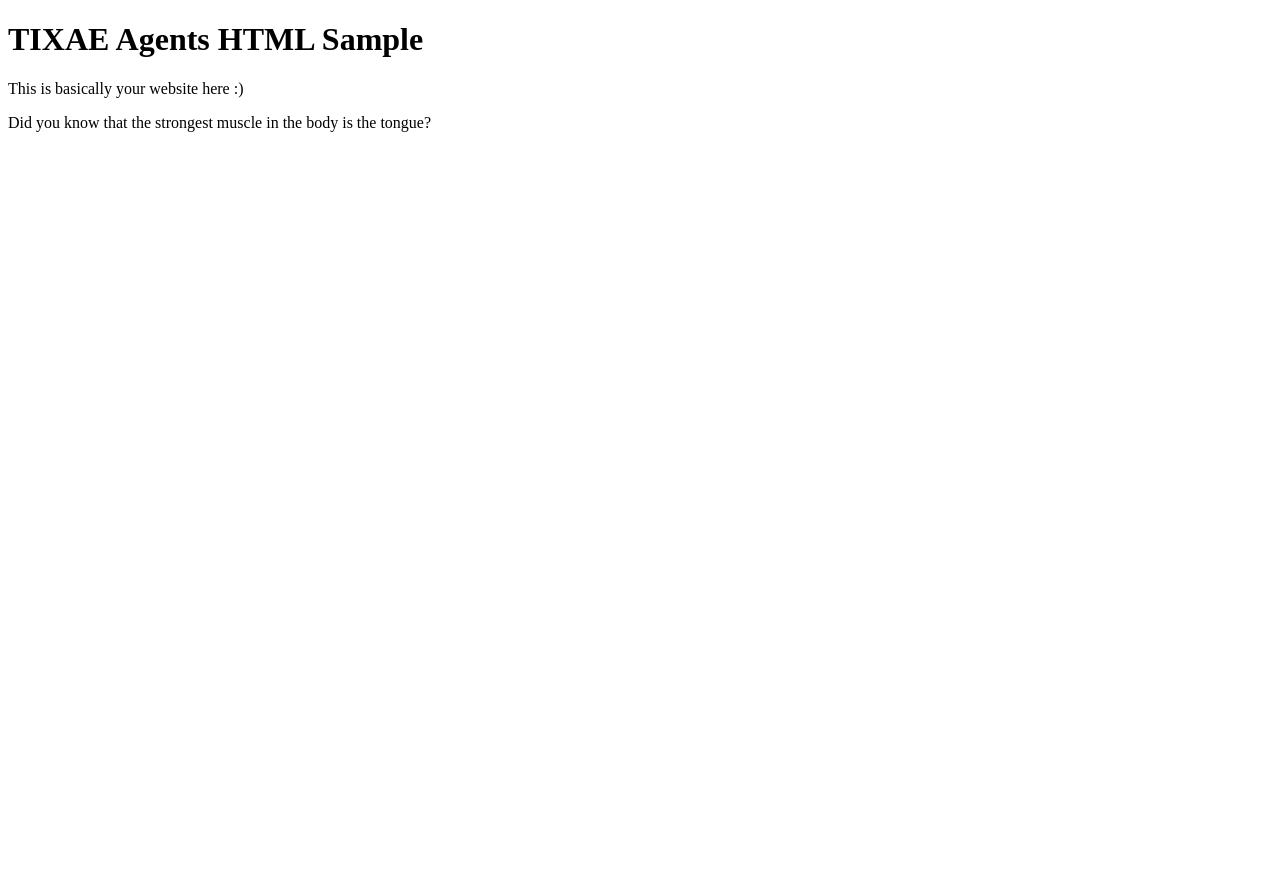
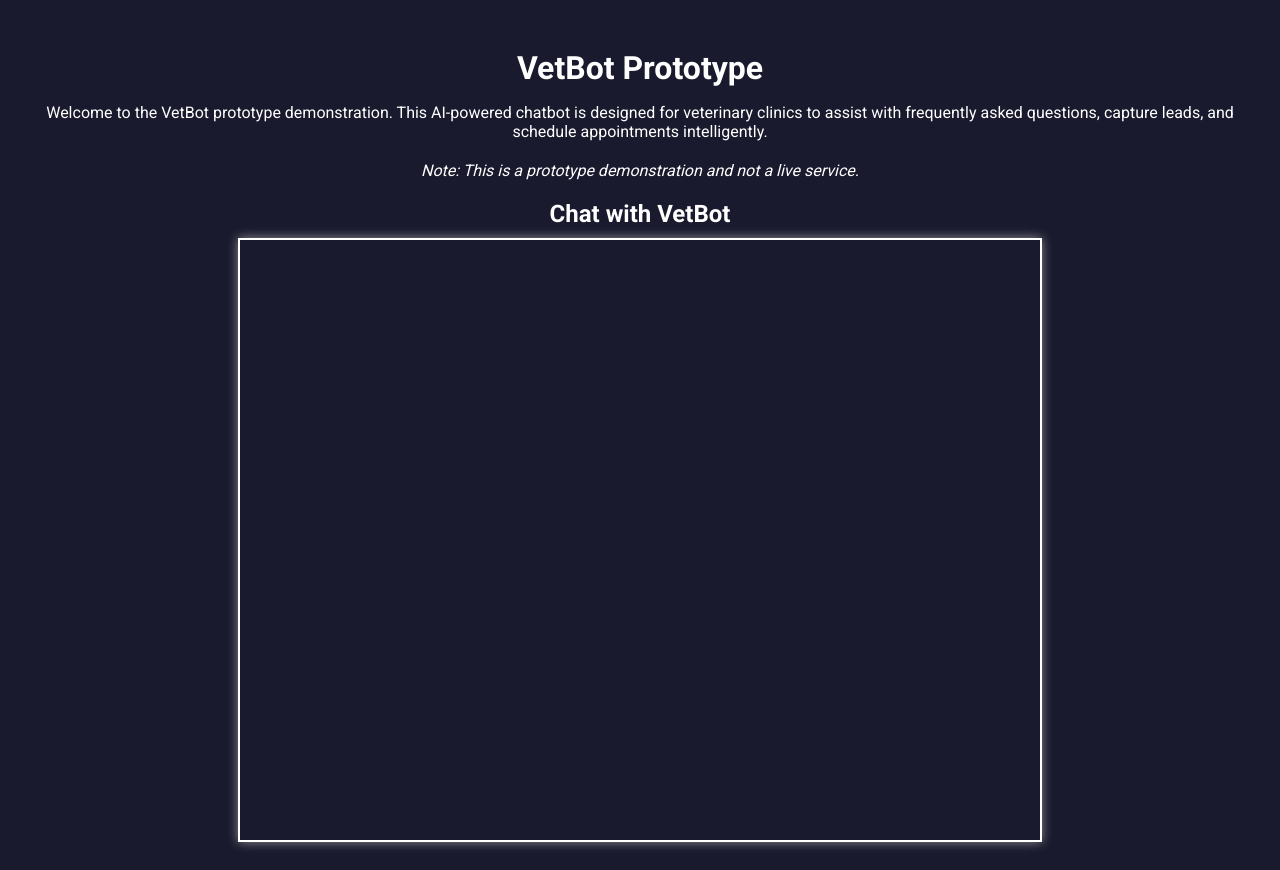
Before and after one commit to U5MNX/vetbot-prototype, a plain HTML site: page index.html in a window 1280 px wide. Before the commit the page ends 800 px from the top, so only its background shows below. Drawn offline with Linux system fonts and the light colour scheme.

Commit message:
Update: modified index.html

```diff
--- a/index.html
+++ b/index.html
@@ -3,48 +3,61 @@
     <head>
         <meta charset="UTF-8" />
         <meta name="viewport" content="width=device-width, initial-scale=1.0" />
-        <title>TIXAE Agents HTML Sample</title>
+        <title>VetBot Prototype</title>
+        <link href="https://fonts.googleapis.com/css2?family=Roboto:wght@400;700&display=swap" rel="stylesheet">
+        <style>
+            body {
+                background-color: #1a1a2e;
+                color: #fff;
+                font-family: 'Roboto', sans-serif;
+                text-align: center;
+                padding: 20px;
+            }
+            h1, h2 {
+                margin-bottom: 10px;
+            }
+            p {
+                margin-bottom: 20px;
+            }
+            #VG_OVERLAY_CONTAINER {
+                width: 800px;
+                height: 600px;
+                margin: 0 auto;
+                border: 2px solid #fff;
+                box-shadow: 0 0 10px rgba(255,255,255,0.5);
+            }
+        </style>
     </head>
     <body>
-        <h1>TIXAE Agents HTML Sample</h1>
-        <p>This is basically your website here :)</p>
-        <p>Did you know that the strongest muscle in the body is the tongue?</p>
+        <h1>VetBot Prototype</h1>
+        <p>Welcome to the VetBot prototype demonstration. This AI-powered chatbot is designed for veterinary clinics to assist with frequently asked questions, capture leads, and schedule appointments intelligently.</p>
+        <p><em>Note: This is a prototype demonstration and not a live service.</em></p>
+        <h2>Chat with VetBot</h2>
+        <div id="VG_OVERLAY_CONTAINER"></div>
 
-
-<div style="width: 0; height: 0;" id="VG_OVERLAY_CONTAINER">
-    <!-- Here is where TIXAE Agents renders the widget. -->
-    <!-- Set render to 'full-width' then adjust the width and height to 500px (for example) to render the chatbot itself without the popup. -->
-</div>
-
-<!-- Remove 'defer' if you want widget to load faster (Will affect website loading) -->
         <script defer>
             (function() {
                 window.VG_CONFIG = {
                     ID: "hxmvdt7ohvitq2aw", // YOUR AGENT ID
                     region: 'eu', // YOUR ACCOUNT REGION
-            render: 'bottom-right', // can be 'full-width' or 'bottom-left' or 'bottom-right'
+                    render: 'full-width', // Changed to full-width for direct display
                     stylesheets: [
-                // Base TIXAE Agents CSS
                         "https://vg-bunny-cdn.b-cdn.net/vg_dev_build/styles.css",
-                // Add your custom css stylesheets, Can also add relative URL ('/public/your-file.css)
+                        // Add your custom css stylesheets if needed
                     ],
-            // THIS IS SUPPOSED TO BE CHANGED OR REMOVED.
                     // user: {
-            //     name: 'John Doe', // User's name
-            //     email: 'johndoe@gmail.com', // User's email
-            //     phone: '+1234567890', // User's phone number
+                    //     name: 'John Doe',
+                    //     email: 'johndoe@gmail.com',
+                    //     phone: '+1234567890',
                     // }
-            // Optional user data -- end
-            // **
-            // userID: 'USER_ID', // If you want to use your own user_id
-            // autostart: true, // Whether to autostart the chatbot with the proactive message
+                    // userID: 'USER_ID',
+                    // autostart: true,
                 }
                 var VG_SCRIPT = document.createElement("script");
                 VG_SCRIPT.src = "https://vg-bunny-cdn.b-cdn.net/vg_dev_build/vg_bundle.js";
-        VG_SCRIPT.defer = true; // Remove 'defer' if you want widget to load faster (Will affect website loading)
+                VG_SCRIPT.defer = true;
                 document.body.appendChild(VG_SCRIPT);
             })()
         </script>
-
     </body>
 </html>
```
Lines whose indentation alone changed are shown as unchanged.
